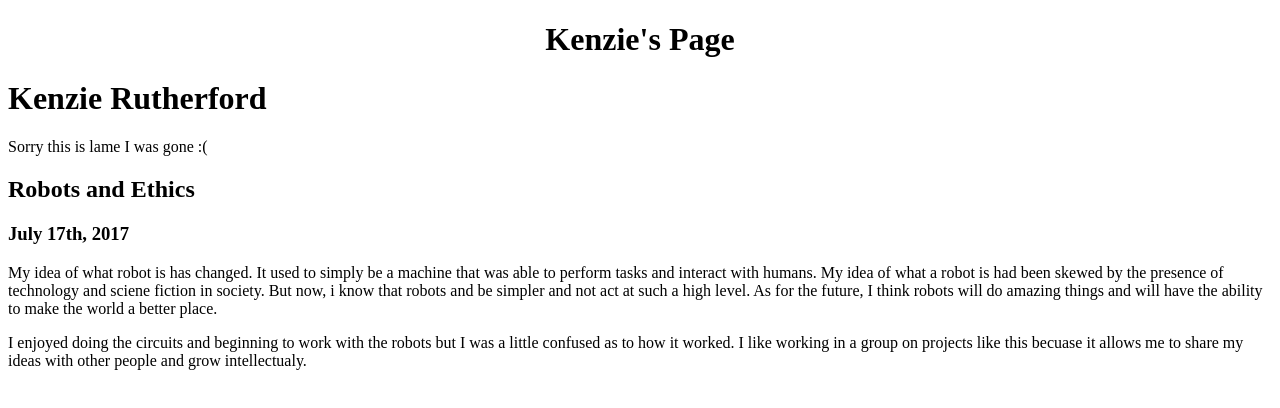
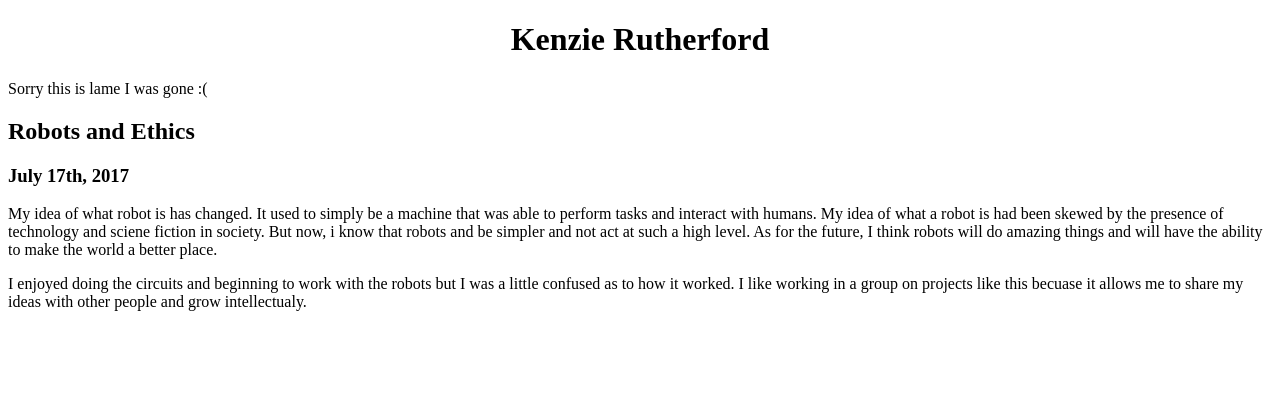
Before and after one commit to kenzierutherford/portfolio, a plain HTML site: page aboutme.html in a window 1280 px wide. Drawn offline with Linux system fonts and the light colour scheme.

Commit message:
Update aboutme.html

```diff
--- a/aboutme.html
+++ b/aboutme.html
@@ -1,11 +1,11 @@
 <!DOCTYPE html>
 <html>
 <head>
-<h1 style ="text-align:center;">Kenzie's Page</h1>
+<title>Kenzie's Page</title>
 </head>
 
 <body>
-<h1>Kenzie Rutherford</h1>
+<h1 style ="text-align:center;">Kenzie Rutherford</h1>
 <p>Sorry this is lame I was gone :(</p>
 </body>
 
```
